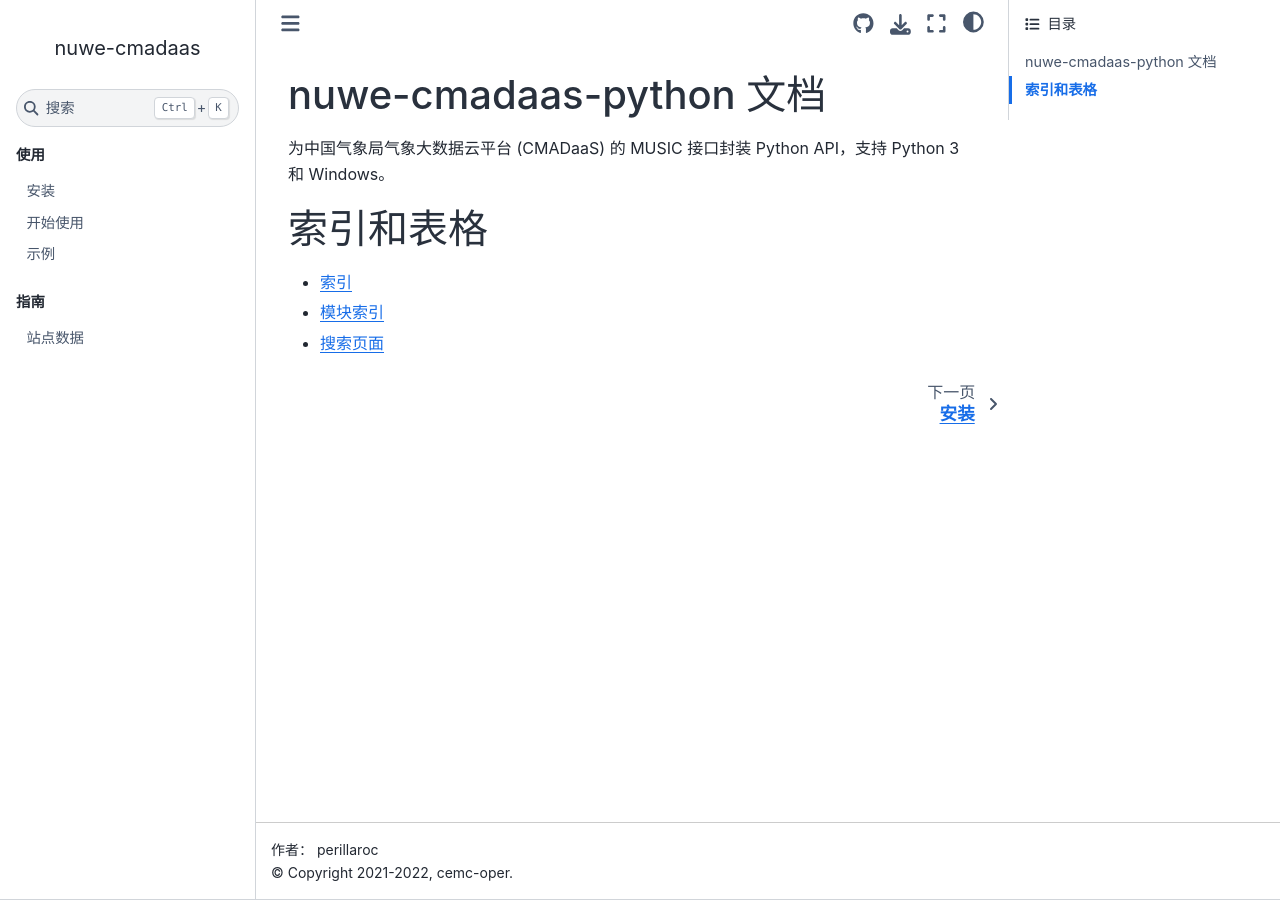
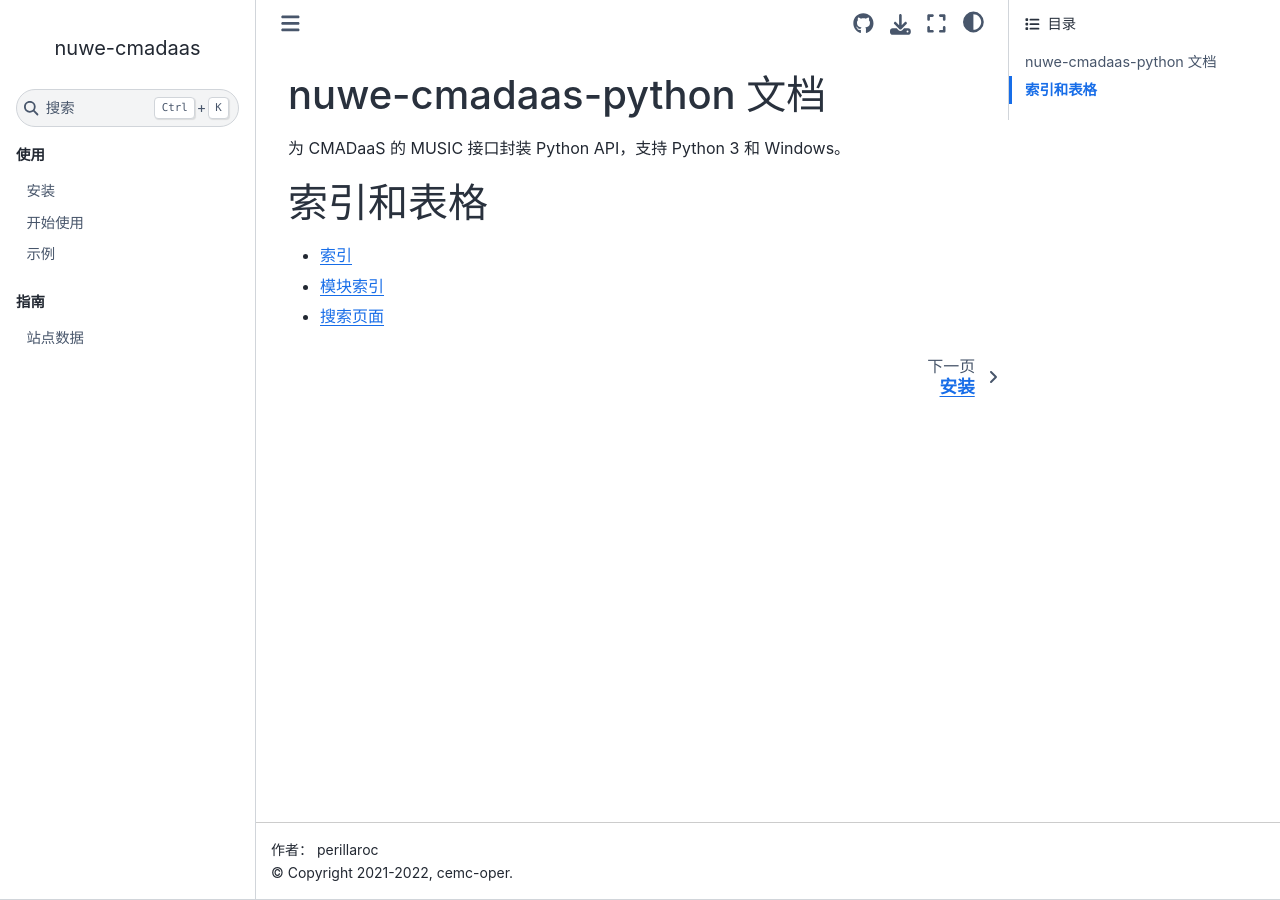
Before and after one commit to perillaroc/nuwe-cmadaas-python, a Sphinx documentation site: the page built from docs/source/index.rst, in a window 1280 px wide. Built offline with Sphinx 7.4.7 and the Sphinx Book theme 1.1.4, drawn with Linux system fonts in a browser that asks for light colours.

Commit message:
:memo: update doc to delete some forbidden words.

```diff
--- a/docs/source/index.rst
+++ b/docs/source/index.rst
@@ -6,7 +6,7 @@
 nuwe-cmadaas-python 文档
 ==================================================
 
-为中国气象局气象大数据云平台 (CMADaaS) 的 MUSIC 接口封装 Python API，支持 Python 3 和 Windows。
+为 CMADaaS 的 MUSIC 接口封装 Python API，支持 Python 3 和 Windows。
 
 
 .. toctree::
--- a/docs/source/usage/quickstart.rst
+++ b/docs/source/usage/quickstart.rst
@@ -2,7 +2,7 @@
 开始使用
 ********
 
-MUSIC 接口仅适用于气象局内网用户，使用前请先申请账户。
+MUSIC 接口仅适用于 CMA 内网用户，使用前请先申请账户。
 
 使用 :py:class:`nuwe_cmadaas.CMADaaSClient` 类从 CMADaaS 中检索数据。
 
```
Also changed, not shown: README.md (+2 -2 lines).
